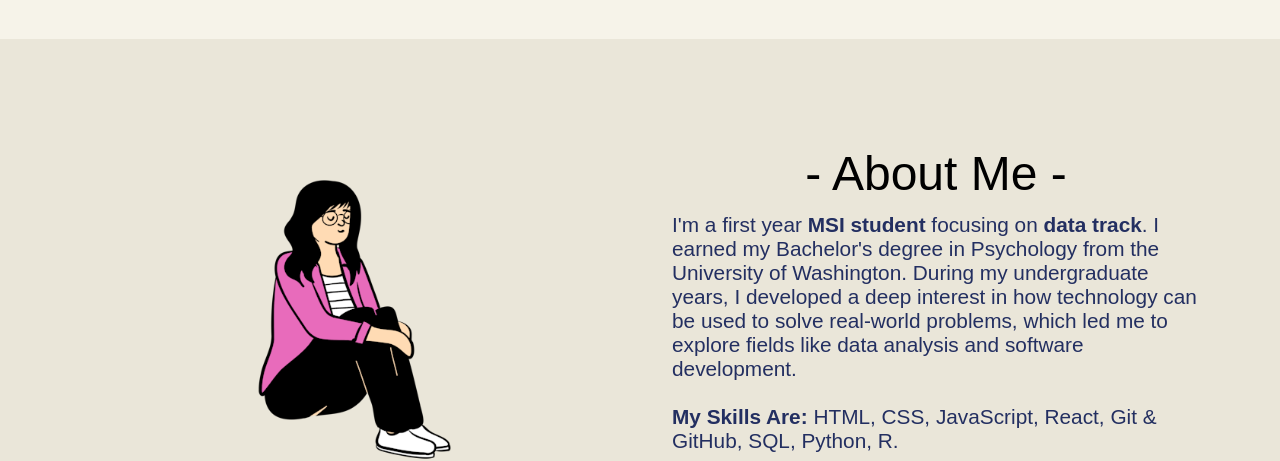
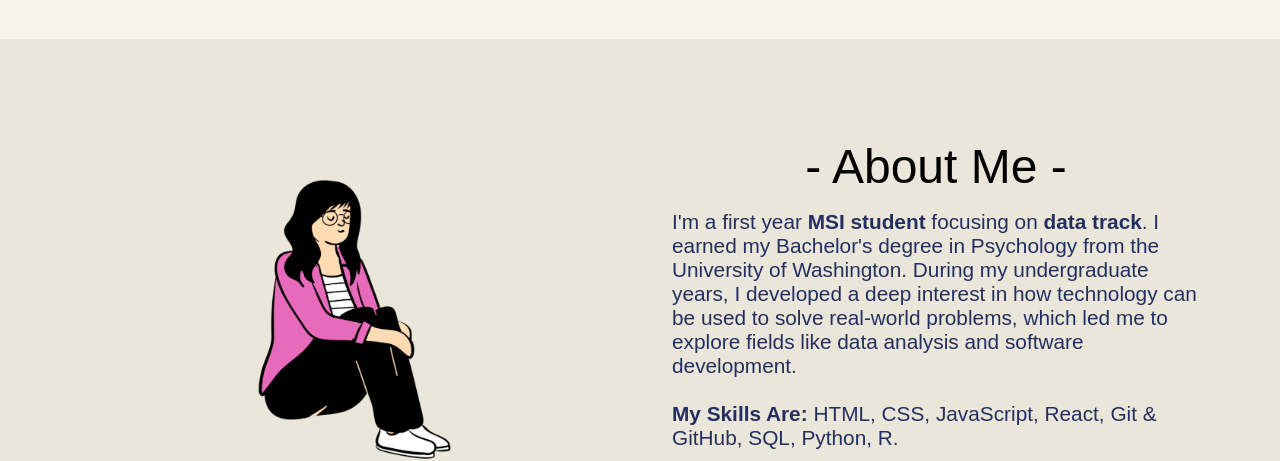
Before and after one commit to nikki0709/SI539_final_project, a plain HTML site: page index.html in a window 1280 px wide. Shown: the part 680-1141 px from the top of the page. Drawn offline with nearby package versions, Linux system fonts and the light colour scheme; a web font is replaced by a local one.

Commit message:
Add files via upload

```diff
--- a/css/style.css
+++ b/css/style.css
@@ -25,7 +25,7 @@ h2,
 h3
 {
     color: hsl(0, 0%, 0%);
-    font-weight: bold 300;
+    font-weight: 300;
 }
 
 ul {
@@ -283,7 +283,7 @@ a:hover {
     text-align: center;
     font-size: 2rem;
     top: 1rem;
-    margin-top: -4rem;
+    margin-top: -5rem;
 }
 
 .about_container {
@@ -311,6 +311,7 @@ a:hover {
 .about_description {
     position: relative;
     margin-bottom: 1.5rem;
+    margin-top: 1rem;
 }
 
 .about_buttons {
```
